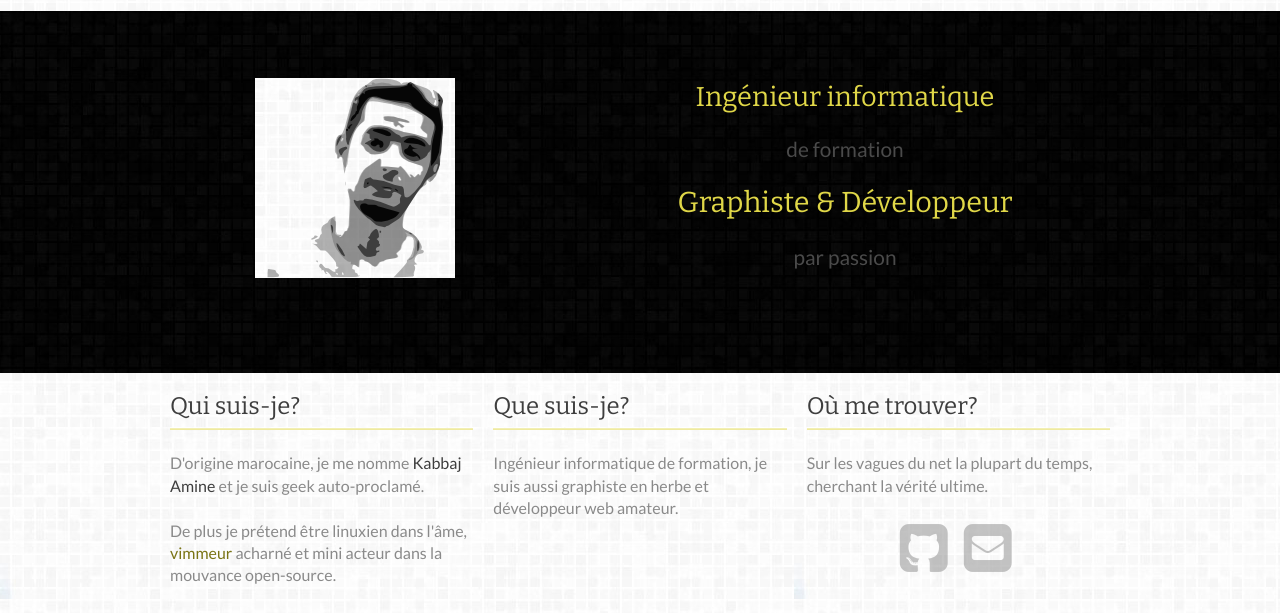
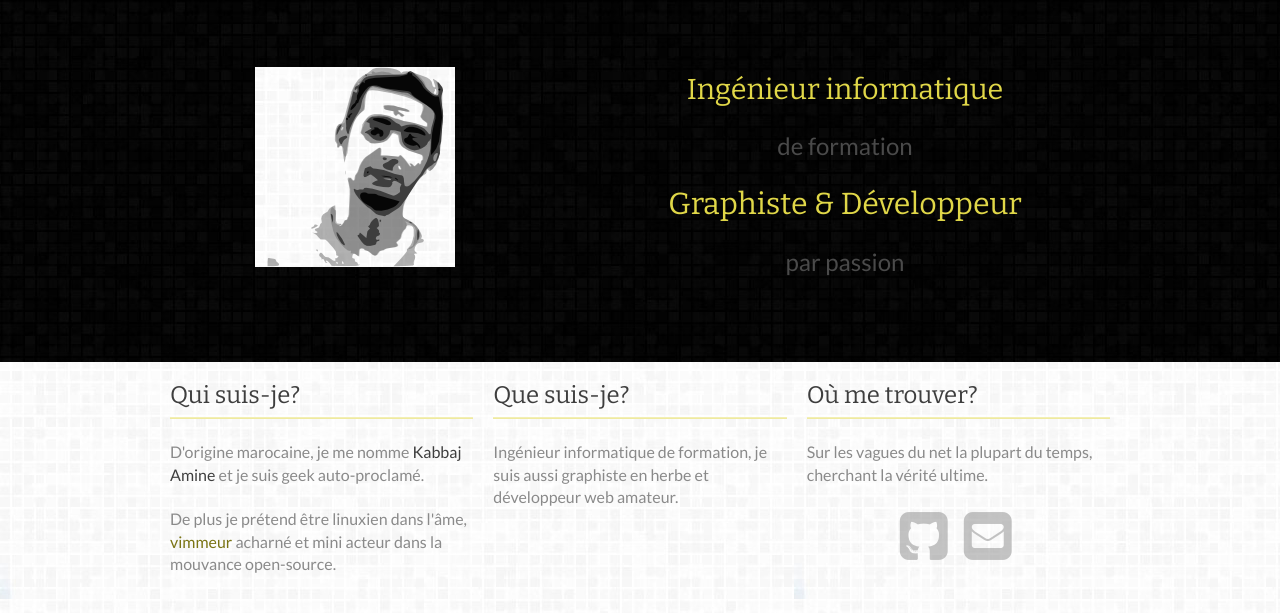
Before and after one commit to KabbAmine/KabbAmine.github.io, a web app: file index.html in a window 1280 px wide. Shown: the part 45-658 px from the top of the page. Run offline with its HTML, style and script files only (its server is not run), Linux system fonts and the light colour scheme.

Commit message:
Remove #TitleBox top-margin & adjust his content

```diff
--- a/css/app.css
+++ b/css/app.css
@@ -1746,7 +1746,7 @@ body {
       border: none; } }
 #header #titleBox {
   max-width: 100%;
-  margin: 11.2px 0;
+  margin: 0 0 11.2px 0;
   padding: 67.2px 10px;
   background: #8a8a8a url('img/pattern_dark.jpg?1414404571') top center; }
   #header #titleBox * {
@@ -1759,14 +1759,14 @@ body {
   #header #titleBox ul {
     margin-bottom: 22.4px; }
   #header #titleBox h1 {
-    font-size: 1.7em;
-    line-height: 1.4em;
+    font-size: 1.8em;
+    line-height: 1.6em;
     color: #e0d748; }
   #header #titleBox h2 {
     font-family: "Lato", sans-serif;
-    font-size: 1.3em; }
+    font-size: 1.5em; }
   #header #titleBox h1:last-of-type {
-    font-size: 1.8em; }
+    font-size: 1.9em; }
   #header #titleBox h2:last-of-type {
     margin-bottom: 0; }
 
```
Also changed, not shown: sass/layout/_Title_box.scss (+5 -5 lines).
